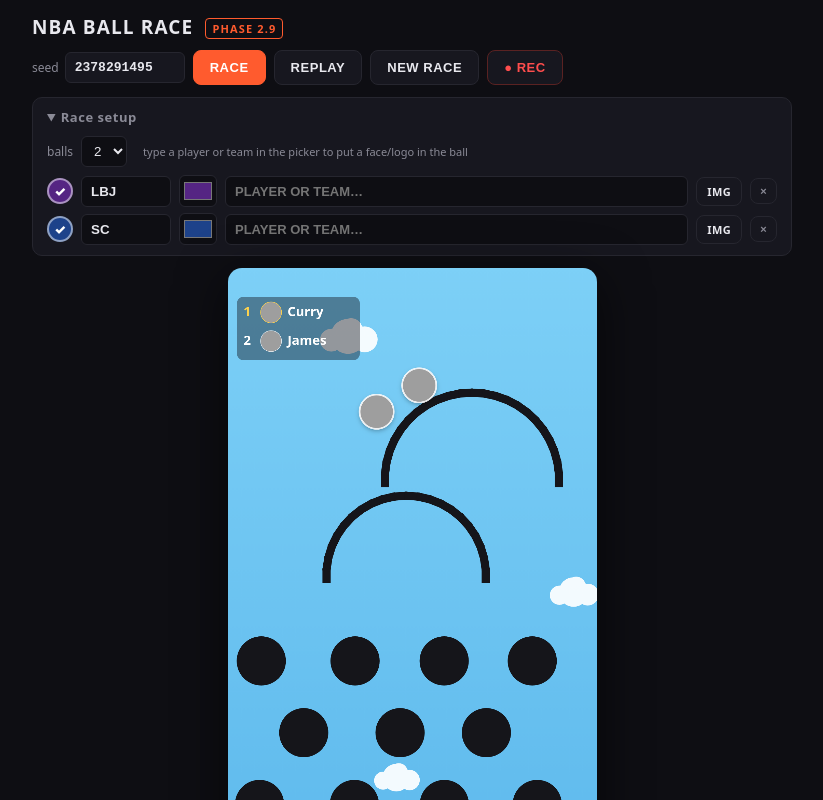
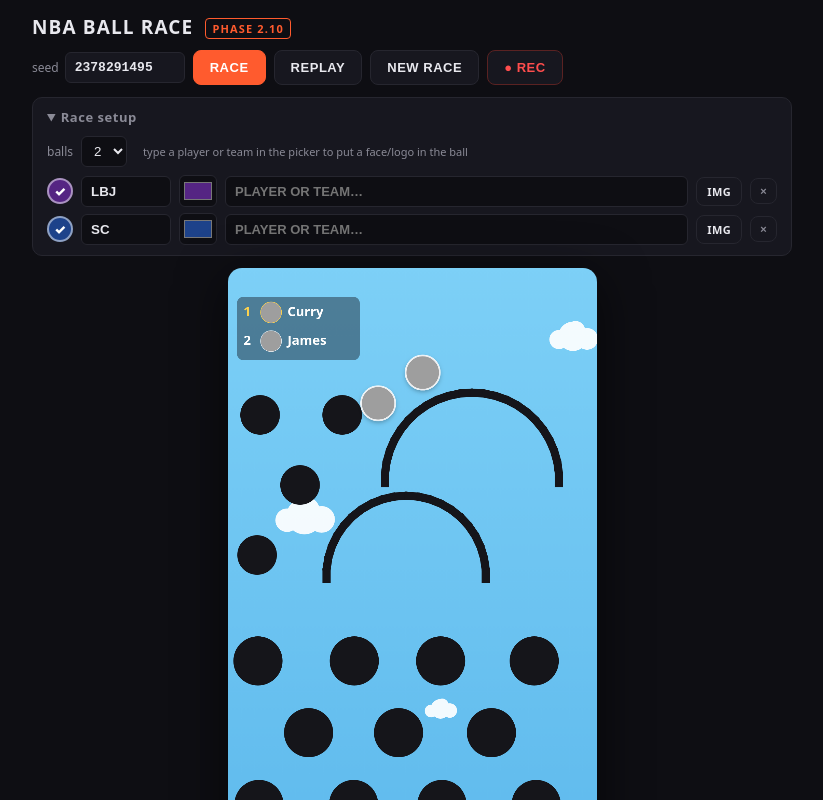
Before and after one commit to jsierrahoopshype/nba-ball-race, a website: page index.html in a window 1280 px wide. Both pictures are taken after a click on the button "RACE". Shown: the top 800 px of the page, without its empty margins (228-1051 px from the left). Drawn offline with nearby package versions, Linux system fonts and the light colour scheme.

Commit message:
Phase 2.10: edge-fill scatter in static open zones, shorter course

```diff
--- a/index.html
+++ b/index.html
@@ -4,12 +4,12 @@
 <meta charset="UTF-8">
 <meta name="viewport" content="width=device-width, initial-scale=1.0">
 <title>NBA Ball Race</title>
-<link rel="stylesheet" href="css/editor.css?v=11">
+<link rel="stylesheet" href="css/editor.css?v=12">
 </head>
 <body>
   <main class="stage">
     <header class="topbar">
-      <h1>NBA BALL RACE <span class="phase">PHASE 2.9</span></h1>
+      <h1>NBA BALL RACE <span class="phase">PHASE 2.10</span></h1>
       <div class="controls">
         <label class="seed-field">seed
           <input id="seed" type="text" inputmode="numeric" spellcheck="false">
@@ -42,6 +42,6 @@
   <datalist id="pick-list"></datalist>
 
   <script src="https://cdnjs.cloudflare.com/ajax/libs/matter-js/0.19.0/matter.min.js"></script>
-  <script type="module" src="js/main.js?v=11"></script>
+  <script type="module" src="js/main.js?v=12"></script>
 </body>
 </html>
--- a/js/config.js
+++ b/js/config.js
@@ -9,9 +9,9 @@
   STEP_MS: 1000 / 60,      // fixed physics timestep. Do not change: replays depend on it.
 
   // Physics feel: bouncy and quick, grind comes from sticky zones and gates
-  GRAVITY_Y: 0.68,
+  GRAVITY_Y: 0.6,
   BALL_RADIUS: 54,        // base; actual radius scales with ball count (see balls.js)
-  BALL_RESTITUTION: 0.55,   // marble: crisp, modest bounce (not bouncy plastic)
+  BALL_RESTITUTION: 0.55,   // marble: crisp, modest bounce   // marble: crisp, modest bounce (not bouncy plastic)
   BALL_FRICTION: 0.002,    // marble glides
   BALL_AIR_FRICTION: 0.0025,
   MAX_SPEED: 40,           // px/step velocity cap: prevents tunneling through thin bodies
--- a/js/course.js
+++ b/js/course.js
@@ -55,6 +55,25 @@
   }
 }
 
+// Edge guards for OPEN blocks: a near-solid column of dots at x=95 / W-95, the
+// SAME column the dot fields use, so they're collinear (never form a saddle with
+// a neighbor) and just block the margin so balls can't free-fall the side.
+// Sparse big-dot scatter across the FULL width (reaches the walls) that skips
+// around a central feature. Fills the side margins so balls can't free-fall the
+// edge, while the skip-zone keeps dots off the feature so no pocket forms. Round
+// + wide-spaced (gap ~119px > ball) so balls pass through, nothing wedges.
+function scatterDots(bodies, y, h, rng, skip) {
+  const R = 58, sx = 235, sy = 205, x0 = 92, x1 = W - 92;
+  let row = 0;
+  for (let yy = y + 70; yy < y + h - 40; yy += sy, row++) {
+    const off = (row % 2) ? sx / 2 : 0;
+    for (let x = x0 + off; x <= x1; x += sx) {
+      if (skip && skip(x, yy)) continue;
+      bodies.push(peg(x + rng.range(-8, 8), yy, R, { restitution: 0.5 }));
+    }
+  }
+}
+
 // ---- Static filler blocks ----------------------------------------------
 
 // Reference-style BLOB CHANNEL: a full-width mass of big overlapping circles with
@@ -95,10 +114,12 @@
 // to either side. Convex only, so nothing pools. Gap fully open below.
 function archRamps(bodies, y, rng, count = 2) {
   const h = 620;
+  const domes = [];
   for (let i = 0; i < count; i++) {
     const cx = rng.range(330, 750);
     const cy = y + 260 + i * 280;
     const radius = rng.range(210, 280);
+    domes.push({ cx, cy, radius });
     const segs = Math.round(radius / 11);
     for (let k = 0; k <= segs; k++) {
       const a = Math.PI + (k / segs) * Math.PI; // top semicircle, left to right
@@ -107,6 +128,7 @@
       bodies.push(rect(px, py, segLen, 24, { angle: a + Math.PI / 2, restitution: 0.42 }));
     }
   }
+  scatterDots(bodies, y, h, rng, (x, yy) => domes.some(d => Math.hypot(x - d.cx, yy - d.cy) < d.radius + 105));
   return y + h + 100;
 }
 
@@ -271,6 +293,7 @@
 function popBumpers(bodies, y, rng) {
   const spots = [[270, 150], [540, 280], [810, 150], [400, 430], [680, 430]];
   for (const [x, dy] of spots) bodies.push(peg(x, y + dy, 58, { label: 'bouncy', restitution: 1.45 }));
+  scatterDots(bodies, y, 600, rng, (x, yy) => spots.some(([sx, dy]) => Math.hypot(x - sx, yy - (y + dy)) < 150));
   return y + 600;
 }
 
@@ -484,18 +507,14 @@
   y = bigDots(bodies, y, rng, 4);
   y = pendulums(bodies, movers, y, rng, 3);
   y = bigDots(bodies, y, rng, 4);
-  y = archRamps(bodies, y, rng, 2);
+  y = turbine(bodies, movers, y, rng);
   y = bigDots(bodies, y, rng, 3);
-  y = turbine(bodies, movers, y, rng);
+  y = sliders(bodies, movers, y, rng, 3);
   y = bigDots(bodies, y, rng, 4);
-  y = sliders(bodies, movers, y, rng, 3);
+  y = ringsInField(bodies, y, rng, 2);
   y = bigDots(bodies, y, rng, 3);
-  y = ringsInField(bodies, y, rng, 2);
-  y = bigDots(bodies, y, rng, 4);
   y = seesaw(bodies, movers, y, rng);
   y = archRamps(bodies, y, rng, 2);
-  y = bigDots(bodies, y, rng, 4);
-  y = pendulums(bodies, movers, y, rng, 3);
   y = bigDots(bodies, y, rng, 4);
   y = turbine(bodies, movers, y, rng);
   y = bigDots(bodies, y, rng, 4);
```
Also changed, not shown: README.md.
